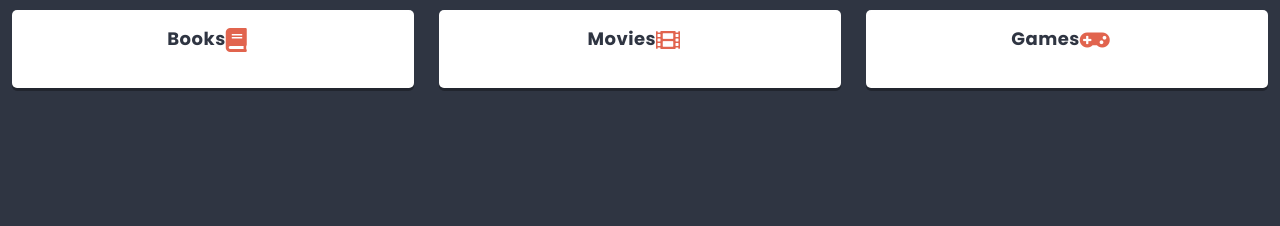
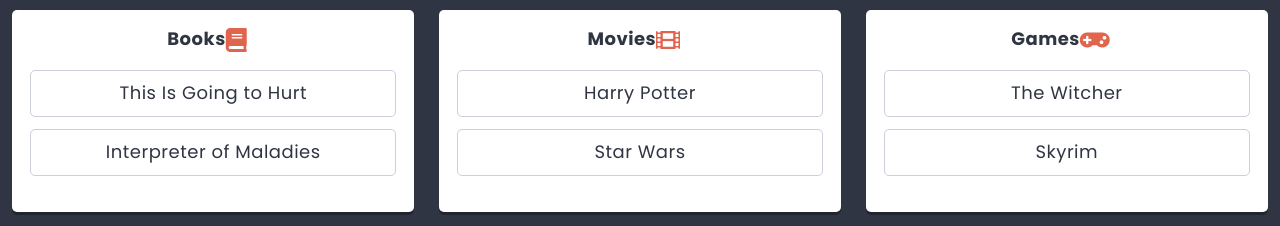
Before and after one commit to grzegorz-jodlowski/to-do-list-react, a React app: page / in a window 1280 px wide. Shown: the part 422-648 px from the top of the page. Built offline with nearby package versions, Linux system fonts and the light colour scheme.

Commit message:
Refactor Card and Column components to Redux

```diff
--- a/src/components/Card/Card.js
+++ b/src/components/Card/Card.js
@@ -1,5 +1,5 @@
 import React from 'react';
-import styles from './Card.scss'
+import styles from './Card.scss';
 import PropTypes from 'prop-types';
 
 
@@ -9,9 +9,10 @@
   }
 
   render() {
+    const { title } = this.props;
     return (
-      <div className={styles.component}>{this.props.title}</div>
-    )
+      <div className={styles.component}>{title}</div>
+    );
   }
 }
 
--- a/src/components/Column/Column.js
+++ b/src/components/Column/Column.js
@@ -1,7 +1,7 @@
 import React from 'react';
 import styles from './Column.scss';
 import PropTypes from 'prop-types';
-//import Card from '../Card/Card.js';
+import Card from '../Card/Card.js';
 import Icon from '../Icon/Icon.js';
 //import Creator from '../Creator/Creator.js';
 //import { settings } from '../../data/dataStore.js';
@@ -17,16 +17,16 @@
   }
 
   render() {
-    const { title, icon } = this.props;
+    const { title, icon, cards } = this.props;
     return (
       <section className={styles.component}>
         <h3 className={styles.title}>{title}<span className={styles.icon}><Icon name={icon} /></span></h3>
-        {/* <div className={styles.title}>
-          {this.state.cards.map(({ key, ...cardsProps }) => (
-            <Card key={key} {...cardsProps} />
+        <div className={styles.title}>
+          {cards.map(cardData => (
+            <Card key={cardData.id} {...cardData} />
           ))}
         </div>
-        <div className={styles.creator}>
+        {/* <div className={styles.creator}>
           <Creator text={settings.cardCreatorText} action={title => this.addCard(title)} />
         </div> */}
       </section>
--- /dev/null
+++ b/src/components/Column/ColumnContainer.js
@@ -0,0 +1,10 @@
+import { connect } from 'react-redux';
+import Column from './Column';
+
+export const getCardsForColumn = ({ cards }, columnId) => cards.filter(card => card.columnId == columnId);
+
+const mapStateToProps = (state, props) => ({
+  cards: getCardsForColumn(state, props.id),
+});
+
+export default connect(mapStateToProps)(Column);
--- a/src/components/List/List.js
+++ b/src/components/List/List.js
@@ -2,7 +2,7 @@
 import styles from './List.scss';
 import Hero from '../Hero/Hero.js';
 import PropTypes from 'prop-types';
-import Column from '../Column/Column.js';
+import Column from '../Column/ColumnContainer.js';
 import { settings } from '../../data/dataStore.js';
 import ReactHtmlParser from 'react-html-parser';
 //import Creator from '../Creator/Creator.js';
```
